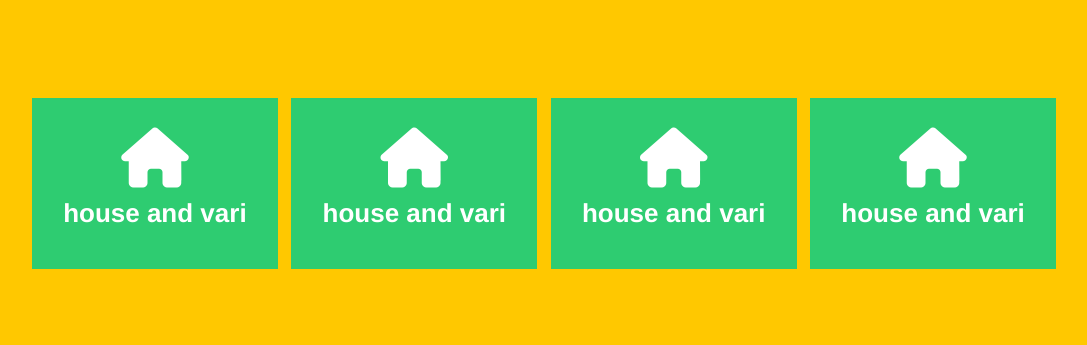
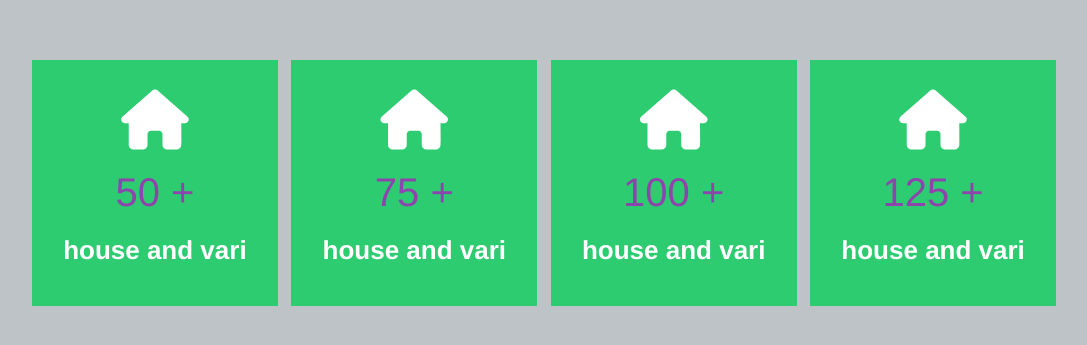
Before and after one commit to Shrabons/counter-up, a plain HTML site: page index.html in a window 1280 px wide. Shown: the part 217-562 px from the top of the page, without its empty margins (96-1183 px from the left). Drawn offline with Linux system fonts and the light colour scheme.

Commit message:
js function add counter

```diff
--- a/css/style.css
+++ b/css/style.css
@@ -6,7 +6,7 @@
 
 body {
   font-family: "Franklin Gothic Medium", "Arial Narrow", Arial, sans-serif;
-  background: rgb(255, 200, 0);
+  background: #bdc3c7;
 }
 .container {
   width: 80%;
@@ -29,7 +29,12 @@ body {
 .couter__up .counter__main .counter__item i {
   font-size: 60px;
 }
-
+.couter__up .counter__main .counter__item span {
+  font-size: 40px;
+  margin: 20px 0;
+  display: block;
+  color: #8e44ad;
+}
 .couter__up .counter__main .counter__item h3 {
   font-size: 26px;
   margin: 10px 0;
--- a/index.html
+++ b/index.html
@@ -20,22 +20,22 @@
         <div class="counter__main">
           <div class="counter__item">
             <i class="fa-solid fa-house"></i>
-            <span data-number="154"></span>
+            <span class="counter" data-number="50"></span>
             <h3>house and vari</h3>
           </div>
           <div class="counter__item">
             <i class="fa-solid fa-house"></i>
-            <span data-number="248"></span>
+            <span class="counter" data-number="75"></span>
             <h3>house and vari</h3>
           </div>
           <div class="counter__item">
             <i class="fa-solid fa-house"></i>
-            <span data-number="147"></span>
+            <span class="counter" data-number="100"></span>
             <h3>house and vari</h3>
           </div>
           <div class="counter__item">
             <i class="fa-solid fa-house"></i>
-            <span data-number="25"></span>
+            <span class="counter" data-number="125"></span>
             <h3>house and vari</h3>
           </div>
         </div>
--- a/js/script.js
+++ b/js/script.js
@@ -1,23 +1,26 @@
 
-let countText = document.getElementById('counter');
+let counterCase = document.querySelectorAll('.counter')
+console.log(counterCase)
 
-let numStor = Number(countText.dataset.num)  ;
+let getNum = Array.from(counterCase)
 
-console.log(numStor)
+getNum.map(item =>{
+    console.log(item.dataset.number)
 
-let runin = 0;
-function autoCount(){
-    runin ++;
+    let counterStart = 0;
 
-    countText.innerHTML =  `${runin} %`
-    if(runin === numStor) {
-        clearInterval(stop)
+    function counterUp(){
+        counterStart ++;
+        item.innerHTML = `${counterStart} +`
+
+        if(counterStart == item.dataset.number){
+            clearInterval(stop)
+        }
+
     }
-}
 
+   let stop = setInterval(()=>{
+        counterUp()
+    },13)
 
-
-
-let stop = setInterval(()=>{
-    autoCount()
-},20)
+})
```
